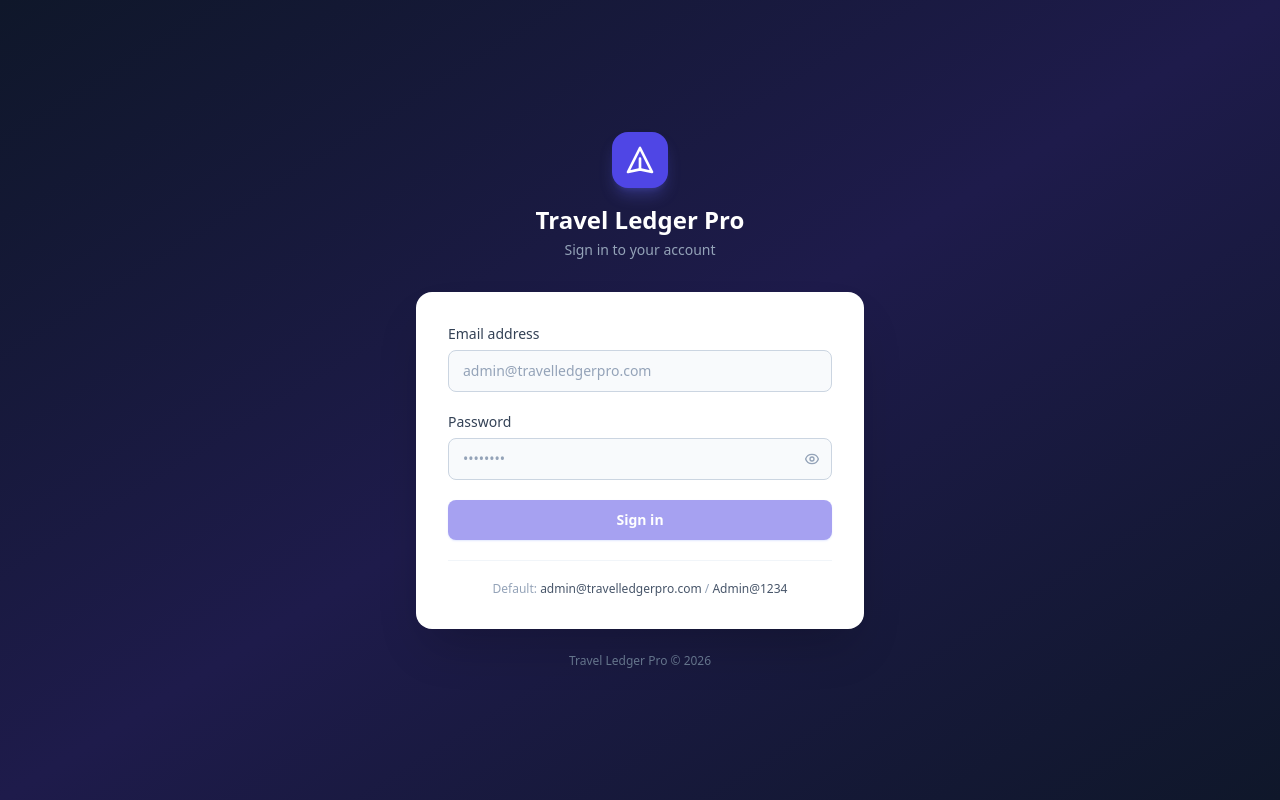
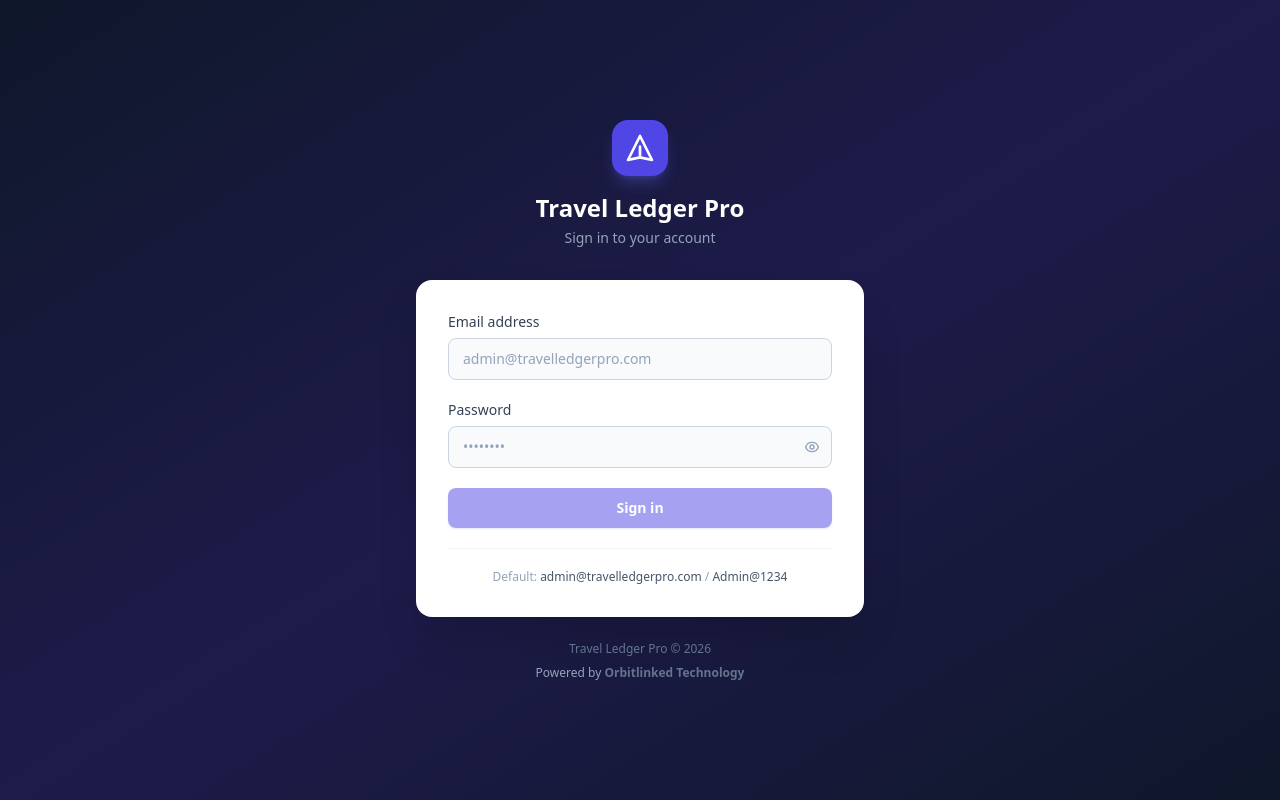
Before and after one commit to obese28-cyber/travel-ledger-pro, a React (Vite) app in the folder frontend/: page /login in a window 1280 px wide. Built offline with nearby package versions, Linux system fonts and the light colour scheme; no server answers.

Commit message:
feat: add Orbitlinked Technology branding to login and sidebar

```diff
--- a/frontend/src/components/layout/Sidebar.jsx
+++ b/frontend/src/components/layout/Sidebar.jsx
@@ -93,6 +93,8 @@ export default function Sidebar({ isOpen, onClose }) {
         <div className="px-6 py-4 border-t border-slate-700/60">
           <p className="text-xs text-slate-500">Travel Ledger Pro</p>
           <p className="text-xs text-slate-600">v1.0</p>
+          <p className="text-xs text-slate-600 mt-2">Powered by</p>
+          <p className="text-xs font-semibold text-slate-400">Orbitlinked Technology</p>
         </div>
       </aside>
     </>
--- a/frontend/src/pages/Login.jsx
+++ b/frontend/src/pages/Login.jsx
@@ -179,6 +179,10 @@ export default function Login() {
         <p className="text-center text-xs text-slate-500 mt-6">
           Travel Ledger Pro © {new Date().getFullYear()}
         </p>
+        <p className="text-center text-xs text-slate-400 mt-2">
+          Powered by{' '}
+          <span className="font-semibold text-slate-500">Orbitlinked Technology</span>
+        </p>
       </div>
     </div>
   )
```
